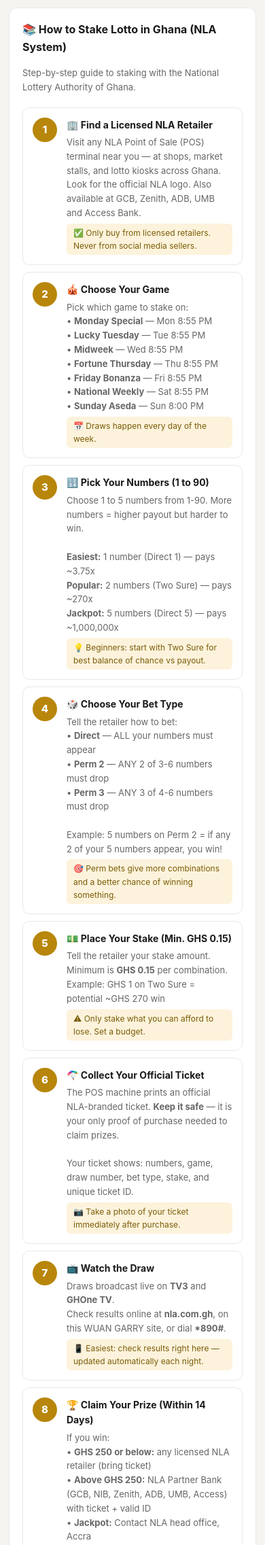
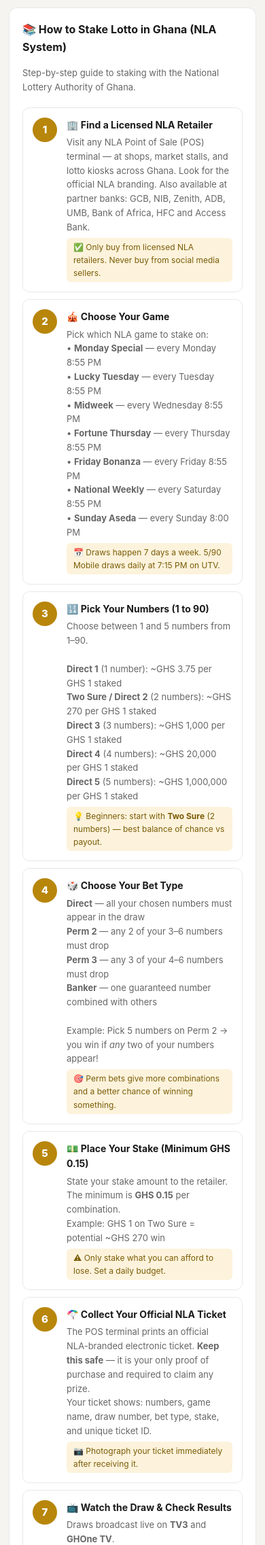
Before and after one commit to WuanGarry/wglotto, a Flask app: page / in a window 390 px wide, after a click that opens the changed part. Shown: the part 351-2624 px from the top of the page at 68% size. Run offline with Flask 3, Linux system fonts and the light colour scheme; data comes from the database, SQL or seed files in the repository; some libraries are stand-ins or nearby versions.

Commit message:
Fix: correct USSD codes, add 590mobile scraping, confirmed prize multipliers

```diff
--- a/templates/index.html
+++ b/templates/index.html
@@ -148,22 +148,30 @@
     <div style="overflow-x:auto"><table>
       <thead><tr><th>Bet Type</th><th>Approx. Multiplier</th><th>GHS 1 stake wins</th></tr></thead>
       <tbody>
+        <tr style="background:var(--glt)"><td colspan="3" style="font-weight:700;color:var(--gdk);font-size:12px;padding:6px 10px">&#127970; NLA (Physical retailers &amp; *890#)</td></tr>
         <tr><td>Direct 1</td><td>~3.75&times;</td><td>~GHS 3.75</td></tr>
         <tr><td>Direct 2 / Two Sure</td><td>~270&times;</td><td>~GHS 270</td></tr>
         <tr><td>Direct 3</td><td>~1,000&times;</td><td>~GHS 1,000</td></tr>
         <tr><td>Direct 4</td><td>~20,000&times;</td><td>~GHS 20,000</td></tr>
         <tr><td>Direct 5</td><td>~1,000,000&times;</td><td>~GHS 1,000,000</td></tr>
-        <tr><td>Perm 2 (5 nos.)</td><td>~27&times;</td><td>~GHS 27 per pair hit</td></tr>
-        <tr><td>Perm 3 (5 nos.)</td><td>~100&times;</td><td>~GHS 100 per triplet hit</td></tr>
+        <tr><td>Perm 2 (5 nos.)</td><td>~27&times; per pair</td><td>~GHS 27 per pair hit</td></tr>
+        <tr><td>Perm 3 (5 nos.)</td><td>~100&times; per triplet</td><td>~GHS 100 per triplet hit</td></tr>
+        <tr style="background:var(--blt)"><td colspan="3" style="font-weight:700;color:var(--blue);font-size:12px;padding:6px 10px">&#128241; 5/90 Mobile (*959#) &#8212; Official fixed odds from 590mobile.com.gh</td></tr>
+        <tr><td>Direct 1</td><td>40&times;</td><td>GHS 40.00</td></tr>
+        <tr><td>Direct 2 / Two Sure</td><td>240&times;</td><td>GHS 240.00</td></tr>
+        <tr><td>Direct 3</td><td>2,100&times;</td><td>GHS 2,100.00</td></tr>
+        <tr><td>Direct 4</td><td>6,000&times;</td><td>GHS 6,000.00</td></tr>
+        <tr><td>Direct 5</td><td>44,000&times;</td><td>GHS 44,000.00</td></tr>
+        <tr><td>Perm 2</td><td>240&times; per matching pair</td><td>GHS 240 per pair hit</td></tr>
+        <tr><td>Perm 3</td><td>2,100&times; per matching triplet</td><td>GHS 2,100 per triplet hit</td></tr>
+        <tr><td>Banker to All</td><td>4 &times; 240&times;</td><td>GHS 960.00</td></tr>
       </tbody>
     </table></div>
-    <p style="font-size:12px;color:var(--mu);margin-top:8px">&#9432; Multipliers are approximate. Actual payouts depend on NLA fixed-odds table and number of winners.</p>
+    <p style="font-size:12px;color:var(--mu);margin-top:8px">&#9432; NLA multipliers are approximate. 5/90 Mobile (590mobile.com.gh) multipliers are official and fixed &#8212; confirmed from their prize table. Minimum stake: GHS 0.15 (NLA), GHS 1.00 (5/90 Mobile).</p>
   </div>
   <div class="card">
-    <div class="ct">&#128241; Play via Phone &mdash; Dial <span style="color:var(--gold)">*890#</span></div>
-    <div style="background:var(--bg);border-radius:10px;padding:1rem">
-      <div id="ussdSteps"></div>
-    </div>
+    <div class="ct">&#128241; How to Stake via Phone &#8212; USSD Codes</div>
+    <div id="ussdSteps" style="margin-top:.5rem"></div>
   </div>
   <div class="disc"><strong>&#9888; NLA Fraud Alert:</strong> NEVER send money to anyone on social media claiming to sell winning numbers. Always buy from licensed NLA retailers or dial *890#. Official NLA: 0266087946 | <a href="/cdn-cgi/l/email-protection" class="__cf_email__" data-cfemail="5d34333b321d33313c733e3230733a35">[email&#160;protected]</a></div>
 </div>
@@ -653,30 +661,103 @@
 
 // ─── HOW TO STAKE ─────────────────────────────────────────────────────────
 function renderHowTo(){
-  const steps=[
-    {icon:"&#127970;",title:"Find a Licensed NLA Retailer",body:"Visit any NLA Point of Sale (POS) terminal near you — at shops, market stalls, and lotto kiosks across Ghana. Look for the official NLA logo. Also available at GCB, Zenith, ADB, UMB and Access Bank.",tip:"&#9989; Only buy from licensed retailers. Never from social media sellers."},
-    {icon:"&#127914;",title:"Choose Your Game",body:"Pick which game to stake on:<br>&#8226; <strong>Monday Special</strong> — Mon 8:55 PM<br>&#8226; <strong>Lucky Tuesday</strong> — Tue 8:55 PM<br>&#8226; <strong>Midweek</strong> — Wed 8:55 PM<br>&#8226; <strong>Fortune Thursday</strong> — Thu 8:55 PM<br>&#8226; <strong>Friday Bonanza</strong> — Fri 8:55 PM<br>&#8226; <strong>National Weekly</strong> — Sat 8:55 PM<br>&#8226; <strong>Sunday Aseda</strong> — Sun 8:00 PM",tip:"&#128197; Draws happen every day of the week."},
-    {icon:"&#128290;",title:"Pick Your Numbers (1 to 90)",body:"Choose 1 to 5 numbers from 1-90. More numbers = higher payout but harder to win.<br><br><strong>Easiest:</strong> 1 number (Direct 1) — pays ~3.75x<br><strong>Popular:</strong> 2 numbers (Two Sure) — pays ~270x<br><strong>Jackpot:</strong> 5 numbers (Direct 5) — pays ~1,000,000x",tip:"&#128161; Beginners: start with Two Sure for best balance of chance vs payout."},
-    {icon:"&#127922;",title:"Choose Your Bet Type",body:"Tell the retailer how to bet:<br>&#8226; <strong>Direct</strong> — ALL your numbers must appear<br>&#8226; <strong>Perm 2</strong> — ANY 2 of 3-6 numbers must drop<br>&#8226; <strong>Perm 3</strong> — ANY 3 of 4-6 numbers must drop<br><br>Example: 5 numbers on Perm 2 = if any 2 of your 5 numbers appear, you win!",tip:"&#127919; Perm bets give more combinations and a better chance of winning something."},
-    {icon:"&#128181;",title:"Place Your Stake (Min. GHS 0.15)",body:"Tell the retailer your stake amount. Minimum is <strong>GHS 0.15</strong> per combination.<br>Example: GHS 1 on Two Sure = potential ~GHS 270 win",tip:"&#9888; Only stake what you can afford to lose. Set a budget."},
-    {icon:"&#129666;",title:"Collect Your Official Ticket",body:"The POS machine prints an official NLA-branded ticket. <strong>Keep it safe</strong> — it is your only proof of purchase needed to claim prizes.<br><br>Your ticket shows: numbers, game, draw number, bet type, stake, and unique ticket ID.",tip:"&#128247; Take a photo of your ticket immediately after purchase."},
-    {icon:"&#128250;",title:"Watch the Draw",body:"Draws broadcast live on <strong>TV3</strong> and <strong>GHOne TV</strong>.<br>Check results online at <strong>nla.com.gh</strong>, on this WUAN GARRY site, or dial <strong>*890#</strong>.",tip:"&#128241; Easiest: check results right here — updated automatically each night."},
-    {icon:"&#127942;",title:"Claim Your Prize (Within 14 Days)",body:"If you win:<br>&#8226; <strong>GHS 250 or below:</strong> any licensed NLA retailer (bring ticket)<br>&#8226; <strong>Above GHS 250:</strong> NLA Partner Bank (GCB, NIB, Zenith, ADB, UMB, Access) with ticket + valid ID<br>&#8226; <strong>Jackpot:</strong> Contact NLA head office, Accra<br><br>&#9201; <strong>14 days</strong> to claim from draw date.",tip:"&#9888; Prizes expire after 14 days. Never share your ticket with anyone."},
+  // ── How to stake NLA (physical + *890#) ─────────────────────────────────────
+  const nlaSteps=[
+    {icon:"&#127970;",title:"Find a Licensed NLA Retailer",
+     body:"Visit any NLA Point of Sale (POS) terminal — at shops, market stalls, and lotto kiosks across Ghana. Look for the official NLA branding. Also available at partner banks: GCB, NIB, Zenith, ADB, UMB, Bank of Africa, HFC and Access Bank.",
+     tip:"&#9989; Only buy from licensed NLA retailers. Never buy from social media sellers."},
+    {icon:"&#127914;",title:"Choose Your Game",
+     body:"Pick which NLA game to stake on:<br>&#8226; <strong>Monday Special</strong> — every Monday 8:55 PM<br>&#8226; <strong>Lucky Tuesday</strong> — every Tuesday 8:55 PM<br>&#8226; <strong>Midweek</strong> — every Wednesday 8:55 PM<br>&#8226; <strong>Fortune Thursday</strong> — every Thursday 8:55 PM<br>&#8226; <strong>Friday Bonanza</strong> — every Friday 8:55 PM<br>&#8226; <strong>National Weekly</strong> — every Saturday 8:55 PM<br>&#8226; <strong>Sunday Aseda</strong> — every Sunday 8:00 PM",
+     tip:"&#128197; Draws happen 7 days a week. 5/90 Mobile draws daily at 7:15 PM on UTV."},
+    {icon:"&#128290;",title:"Pick Your Numbers (1 to 90)",
+     body:"Choose between 1 and 5 numbers from 1&#8211;90.<br><br><strong>Direct 1</strong> (1 number): ~GHS 3.75 per GHS 1 staked<br><strong>Two Sure / Direct 2</strong> (2 numbers): ~GHS 270 per GHS 1 staked<br><strong>Direct 3</strong> (3 numbers): ~GHS 1,000 per GHS 1 staked<br><strong>Direct 4</strong> (4 numbers): ~GHS 20,000 per GHS 1 staked<br><strong>Direct 5</strong> (5 numbers): ~GHS 1,000,000 per GHS 1 staked",
+     tip:"&#128161; Beginners: start with <strong>Two Sure</strong> (2 numbers) &#8212; best balance of chance vs payout."},
+    {icon:"&#127922;",title:"Choose Your Bet Type",
+     body:"<strong>Direct</strong> &#8212; all your chosen numbers must appear in the draw<br><strong>Perm 2</strong> &#8212; any 2 of your 3&#8211;6 numbers must drop<br><strong>Perm 3</strong> &#8212; any 3 of your 4&#8211;6 numbers must drop<br><strong>Banker</strong> &#8212; one guaranteed number combined with others<br><br>Example: Pick 5 numbers on Perm 2 &#8594; you win if <em>any</em> two of your numbers appear!",
+     tip:"&#127919; Perm bets give more combinations and a better chance of winning something."},
+    {icon:"&#128181;",title:"Place Your Stake (Minimum GHS 0.15)",
+     body:"State your stake amount to the retailer. The minimum is <strong>GHS 0.15</strong> per combination.<br>Example: GHS 1 on Two Sure = potential ~GHS 270 win",
+     tip:"&#9888; Only stake what you can afford to lose. Set a daily budget."},
+    {icon:"&#129666;",title:"Collect Your Official NLA Ticket",
+     body:"The POS terminal prints an official NLA-branded electronic ticket. <strong>Keep this safe</strong> &#8212; it is your only proof of purchase and required to claim any prize.<br>Your ticket shows: numbers, game name, draw number, bet type, stake, and unique ticket ID.",
+     tip:"&#128247; Photograph your ticket immediately after receiving it."},
+    {icon:"&#128250;",title:"Watch the Draw &amp; Check Results",
+     body:"Draws broadcast live on <strong>TV3</strong> and <strong>GHOne TV</strong>.<br>Check results on <strong>nla.com.gh/winning-numbers</strong>, on this WUAN GARRY site (auto-updated nightly), or dial <strong>*890#</strong> and select Results.",
+     tip:"&#128241; Quickest: check results right here &#8212; updated automatically every night."},
+    {icon:"&#127942;",title:"Claim Your Prize &#8212; Within 14 Days!",
+     body:"<strong>GHS 250 and below:</strong> Claim at any licensed NLA retailer (bring ticket)<br><strong>Above GHS 250:</strong> Visit an NLA Partner Bank with your ticket and valid photo ID<br><strong>Jackpot prizes:</strong> Contact NLA head office in Accra directly<br><br>&#9201; You have exactly <strong>14 days</strong> from the draw date to claim.",
+     tip:"&#9888; Prizes EXPIRE after 14 days. Never share your ticket with anyone."},
   ];
-  document.getElementById("stakeSteps").innerHTML=steps.map((s,i)=>'<div class="step-card"><div class="step-num">'+(i+1)+'</div><div class="step-body"><h3>'+s.icon+' '+s.title+'</h3><p>'+s.body+'</p><span class="tip">'+s.tip+'</span></div></div>').join("");
 
-  const ussd=[
-    {n:"1",t:"Dial <strong>*890#</strong> on MTN, Vodafone, or AirtelTigo"},
-    {n:"2",t:"Select <strong>1</strong> for NLA Lotto games"},
-    {n:"3",t:"Choose your game (e.g. <strong>6</strong> for National Weekly)"},
-    {n:"4",t:"Enter your numbers separated by * (e.g. <strong>04*71*25</strong>)"},
-    {n:"5",t:"Select your bet type (e.g. <strong>2</strong> for Two Sure / Direct 2)"},
-    {n:"6",t:"Enter your stake amount in GHS (e.g. <strong>1</strong> for GHS 1)"},
-    {n:"7",t:"Confirm your selection and enter your <strong>mobile money PIN</strong> to pay"},
-    {n:"8",t:"You receive an <strong>SMS confirmation</strong> with your ticket number — save it!"},
-    {n:"9",t:"To check results: dial <strong>*890#</strong> again and select Results"},
+  document.getElementById("stakeSteps").innerHTML=nlaSteps.map((s,i)=>
+    '<div class="step-card"><div class="step-num">'+(i+1)+'</div>'
+    +'<div class="step-body"><h3>'+s.icon+' '+s.title+'</h3>'
+    +'<p>'+s.body+'</p><span class="tip">'+s.tip+'</span></div></div>'
+  ).join("");
+
+  // ── USSD Section — TWO separate codes ────────────────────────────────────────
+  const ussdHTML = `
+    <div style="display:grid;grid-template-columns:1fr 1fr;gap:1rem;margin-top:.5rem" class="agrid">
+
+      <div style="background:var(--bg);border:1.5px solid var(--gold);border-radius:10px;padding:1rem">
+        <div style="font-weight:800;font-size:16px;color:var(--gold);margin-bottom:.5rem">
+          &#128241; NLA Games &#8212; Dial <span style="font-size:20px">*890#</span>
+        </div>
+        <p style="font-size:12px;color:var(--mu);margin-bottom:.8rem">
+          Monday Special, Lucky Tuesday, Midweek, Fortune Thursday, Friday Bonanza, National Weekly, Sunday Aseda<br>
+          Works on: <strong>MTN, Vodafone, AirtelTigo</strong>
+        </p>
+        <div id="ussdNLA"></div>
+      </div>
+
+      <div style="background:var(--bg);border:1.5px solid var(--blue);border-radius:10px;padding:1rem">
+        <div style="font-weight:800;font-size:16px;color:var(--blue);margin-bottom:.5rem">
+          &#128241; 5/90 Mobile &#8212; Dial <span style="font-size:20px">*959#</span>
+        </div>
+        <p style="font-size:12px;color:var(--mu);margin-bottom:.8rem">
+          Daily draws at 7:15 PM (except Sundays). Live on <strong>UTV</strong>.<br>
+          Operated by: <strong>Keed-NLA (KGL Technology)</strong><br>
+          Works on: <strong>MTN, Vodafone, AirtelTigo</strong>
+        </p>
+        <div id="ussd590"></div>
+      </div>
+
+    </div>`;
+
+  document.getElementById("ussdSteps").innerHTML = ussdHTML;
+
+  // NLA *890# steps
+  const nlaUSSD = [
+    {n:"1", t:"Dial <strong>*890#</strong> on any network"},
+    {n:"2", t:"Select your game from the menu (e.g. 1=Monday Special, 2=Lucky Tuesday, 3=Midweek, 4=Fortune Thursday, 5=Friday Bonanza, 6=National Weekly, 7=Sunday Aseda)"},
+    {n:"3", t:"Select your bet type: <strong>1</strong>=Direct 1, <strong>2</strong>=Two Sure/Direct 2, <strong>3</strong>=Direct 3, <strong>4</strong>=Direct 4, <strong>5</strong>=Direct 5, <strong>6</strong>=Perm 2, <strong>7</strong>=Perm 3"},
+    {n:"4", t:"Enter your numbers <strong>separated by spaces</strong> (e.g. <strong>04 71 25</strong> for three numbers)"},
+    {n:"5", t:"Enter your <strong>stake amount</strong> in GHS (e.g. <strong>1</strong> for GHS 1.00)"},
+    {n:"6", t:"Confirm your entry and <strong>approve via mobile money PIN</strong> to complete payment"},
+    {n:"7", t:"You receive an <strong>SMS ticket</strong> confirming your stake &#8212; save this number!"},
+    {n:"8", t:"To check results: dial <strong>*890#</strong> again &#8594; select <strong>Results</strong>"},
   ];
-  document.getElementById("ussdSteps").innerHTML=ussd.map(u=>'<div class="ussd-step"><span class="ussd-num">Step '+u.n+'</span><span>'+u.t+'</span></div>').join("");
+
+  // 5/90 Mobile *959# steps
+  const mob590USSD = [
+    {n:"1", t:"Dial <strong>*959#</strong> on any network (no internet needed)"},
+    {n:"2", t:"Select your preferred game type: <strong>1</strong>=Banker, <strong>2</strong>=Perm, <strong>3</strong>=Direct"},
+    {n:"3", t:"Enter your numbers following the prompts"},
+    {n:"4", t:"Select your bet sub-type (e.g. Direct 1, Direct 2, Direct 5, Perm 2, Perm 3)"},
+    {n:"5", t:"Enter your <strong>stake amount</strong> (minimum GHC 1, maximum GHC 200 for Perm)"},
+    {n:"6", t:"Confirm and approve payment via your <strong>mobile money account PIN</strong>"},
+    {n:"7", t:"Receive an <strong>SMS confirmation ticket</strong> with your game details &#8212; save it!"},
+    {n:"8", t:"Winnings paid directly to your <strong>mobile money wallet</strong> after draw confirmation"},
+    {n:"9", t:"Draw time: <strong>7:10 PM</strong> results announced, <strong>7:15 PM</strong> live on <strong>UTV</strong>"},
+  ];
+
+  document.getElementById("ussdNLA").innerHTML = nlaUSSD.map(u=>
+    '<div class="ussd-step"><span class="ussd-num">'+u.n+'</span><span>'+u.t+'</span></div>'
+  ).join("");
+
+  document.getElementById("ussd590").innerHTML = mob590USSD.map(u=>
+    '<div class="ussd-step"><span class="ussd-num">'+u.n+'</span><span>'+u.t+'</span></div>'
+  ).join("");
 }
 
 // ─── BOOT ─────────────────────────────────────────────────────────────────
```
Also changed, not shown: fetch_results.py (+93 -1 lines), scraper.py (+113 -1 lines).
